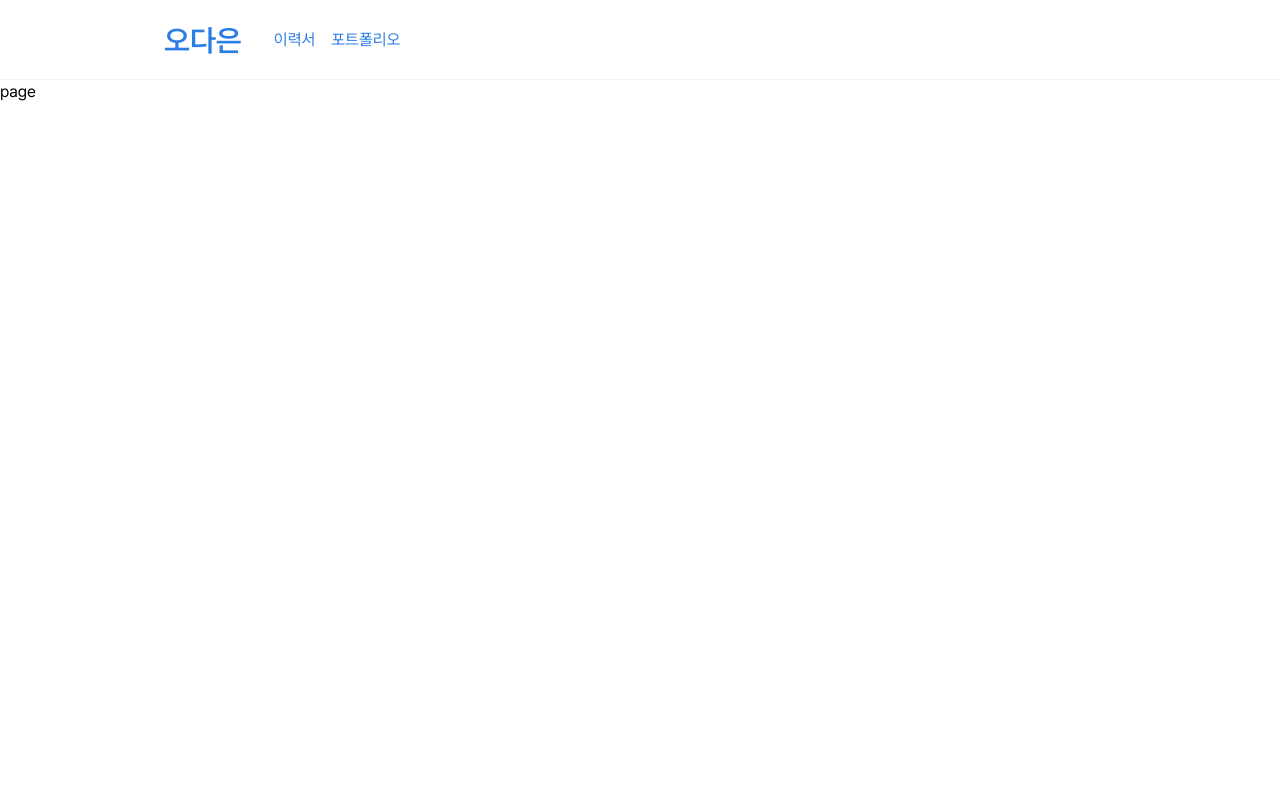
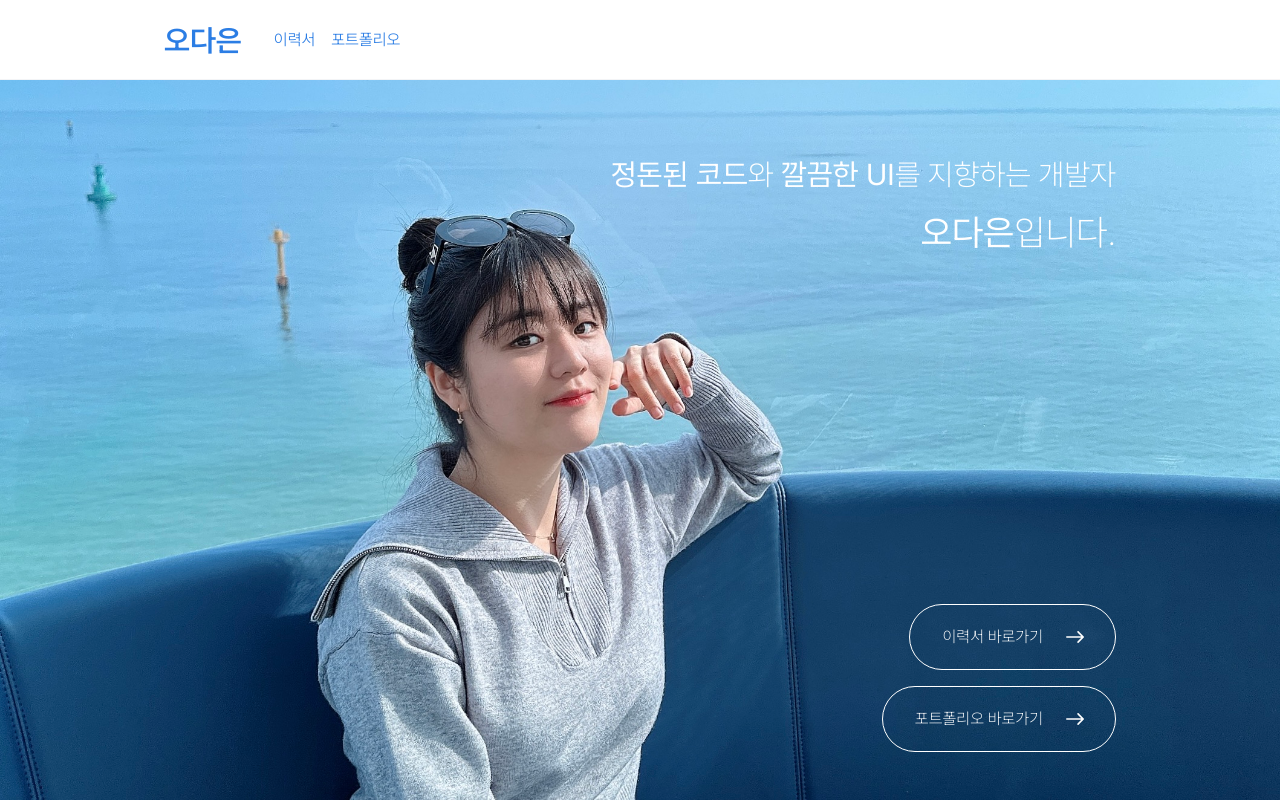
Before and after one commit to O-daeun/portfolio, a Next.js app: page / in a window 1280 px wide. Built offline with nearby package versions, Linux system fonts and the light colour scheme.

Commit message:
feat: 메인페이지, 포트폴리오 페이지 구현

```diff
--- a/app/epiday/page.tsx
+++ b/app/epiday/page.tsx
@@ -7,13 +7,13 @@ import Image from 'next/image';
 
 export default function EpidayPage() {
   return (
-    <InnerLayout className="flex flex-col gap-20">
+    <InnerLayout className="mt-20 flex flex-col gap-20">
       <Image
         src="/epiday/logo.svg"
         width={250}
         height={79}
         alt="epiday"
-        className="mx-auto mb-8 mt-16"
+        className="mx-auto mb-4 mt-16"
       />
       <OverviewSection />
       <MethodSection />
--- a/app/page.tsx
+++ b/app/page.tsx
@@ -1,3 +1,36 @@
+import InnerLayout from '@/components/inner-layout';
+import Link from 'next/link';
+import { IoIosArrowRoundForward } from 'react-icons/io';
+
+function Button({ href, children }: { href: string; children: React.ReactNode }) {
+  return (
+    <Link
+      href={href}
+      className="group flex w-fit items-center gap-4 rounded-full border border-white py-4 pl-8 pr-6 font-extralight text-white duration-200 hover:bg-white hover:font-normal hover:text-var-main hover:no-underline hover:shadow-md"
+    >
+      <span>{children}</span>
+      <IoIosArrowRoundForward className="size-8 duration-100 group-hover:translate-x-1" />
+    </Link>
+  );
+}
+
 export default function Page() {
-  return <div>page</div>;
+  return (
+    <div>
+      <main className="mx-auto h-screen min-h-[720px] w-full min-w-fit max-w-[2000px] bg-[url('/main.jpg')] bg-cover bg-center">
+        <InnerLayout className="flex h-full flex-col items-end justify-between pb-12 pt-36">
+          <h1 className="w-full text-right text-3xl font-extralight leading-loose text-white">
+            <b>정돈된 코드</b>와 <b>깔끔한 UI</b>를 지향하는 개발자 <br />
+            <span className="text-4xl">
+              <b>오다은</b>입니다.
+            </span>
+          </h1>
+          <div className="flex flex-col items-end gap-4">
+            <Button href="/resume">이력서 바로가기</Button>
+            <Button href="/epiday">포트폴리오 바로가기</Button>
+          </div>
+        </InnerLayout>
+      </main>
+    </div>
+  );
 }
--- a/app/resume/page.tsx
+++ b/app/resume/page.tsx
@@ -9,7 +9,7 @@ import SkillSection from '@/components/pages/resume-page/skill-section';
 export default function ResumePage() {
   return (
     <>
-      <InnerLayout className="py-10">
+      <InnerLayout className="mt-20 py-10">
         <ProfileSection />
         <IntroduceSection />
         <SkillSection />
--- a/components/header.tsx
+++ b/components/header.tsx
@@ -1,16 +1,32 @@
+'use client';
+
 import Link from 'next/link';
+import { usePathname } from 'next/navigation';
 import InnerLayout from './inner-layout';
+
+function NavLink({ href, children }: { href: string; children: React.ReactNode }) {
+  const pathname = usePathname();
+
+  return (
+    <Link
+      href={href}
+      className={`font-light duration-100 hover:font-medium hover:no-underline ${pathname === href ? 'font-medium' : ''}`}
+    >
+      {children}
+    </Link>
+  );
+}
 
 export default function Header() {
   return (
-    <header className="sticky left-0 top-0 z-50 h-20 w-full min-w-fit border-b border-gray-100 bg-white">
+    <header className="fixed left-0 top-0 z-50 h-20 w-full min-w-fit border-b border-gray-100 bg-white">
       <InnerLayout className="flex h-full items-center gap-8">
         <Link href="/" className="text-3xl font-semibold hover:no-underline">
           오다은
         </Link>
         <nav className="flex gap-4">
-          <Link href="/resume">이력서</Link>
-          <Link href="/epiday">포트폴리오</Link>
+          <NavLink href="/resume">이력서</NavLink>
+          <NavLink href="/epiday">포트폴리오</NavLink>
         </nav>
       </InnerLayout>
     </header>
--- a/components/pages/epiday-page/pages-section.tsx
+++ b/components/pages/epiday-page/pages-section.tsx
@@ -1,3 +1,3 @@
 export default function PagesSection() {
-  return <div>pages-section</div>;
+  return <div></div>;
 }
--- a/components/pages/epiday-page/tech-stack-section.tsx
+++ b/components/pages/epiday-page/tech-stack-section.tsx
@@ -8,7 +8,7 @@ function Ul({ children }: { children: React.ReactNode }) {
 function Li({ title, children }: { title: string; children: React.ReactNode }) {
   return (
     <li className="ml-4 list-disc text-xl">
-      <h4 className="font-medium">{title}</h4>
+      <h4 className="text-var-epiday-black font-medium">{title}</h4>
       <p className="mt-1 text-lg">{children}</p>
     </li>
   );
@@ -25,7 +25,7 @@ export default function TechStackSection() {
       <Article title="Styling">
         <Ul>
           <Li title="Tailwind CSS">
-            유틸리티 기반의 CSS 프레임워크로 빠르고 효율적인 스타일링 제공
+            유틸리티 기반의 CSS 프레임워크로 빠르고 효율적인 스타일링 구현
           </Li>
           <Li title="Heroicons">Next.js 페이지에 아이콘 추가</Li>
         </Ul>
--- a/components/pages/resume-page/profile-links.tsx
+++ b/components/pages/resume-page/profile-links.tsx
@@ -22,7 +22,7 @@ const ADDRESS_LIST = [
   },
   {
     title: 'resume',
-    link: 'https://ohdaeun.vercel.app/resume',
+    link: 'https://ohdaeun.vercel.app',
     image: <ImProfile className={addressStyle} />,
   },
 ];
--- a/components/pages/resume-page/project-section.tsx
+++ b/components/pages/resume-page/project-section.tsx
@@ -1,5 +1,7 @@
 import BlankLink from '@/components/blank-link';
+import Link from 'next/link';
 import { FaExternalLinkAlt, FaGithub } from 'react-icons/fa';
+import { RiProfileLine } from 'react-icons/ri';
 import SectionTitle from './section-title';
 
 const PROJECT_LIST = [
@@ -10,6 +12,7 @@ const PROJECT_LIST = [
     contributionRate: 100,
     url: 'https://epiday.vercel.app/',
     github: 'https://github.com/O-daeun/epiday',
+    portfolio: '/epiday',
     skillList: ['React.js', 'Next.js', 'React Query', 'Tailwind CSS'],
     contentsList: [
       '백엔드 API와 디자인 시안을 기반으로 글귀 공유 플랫폼 프론트엔드 전담 개발',
@@ -63,6 +66,11 @@ export default function ProjectSection() {
                       <FaGithub className="size-[18px]" />
                     </BlankLink>
                   )}
+                  {project.portfolio && (
+                    <Link href={project.portfolio}>
+                      <RiProfileLine className="size-[19px]" />
+                    </Link>
+                  )}
                 </div>
               </div>
               <h4 className="font-light italic text-gray-500">{project.subTitle}</h4>
```
Also changed, not shown: public/main.jpg (added).
